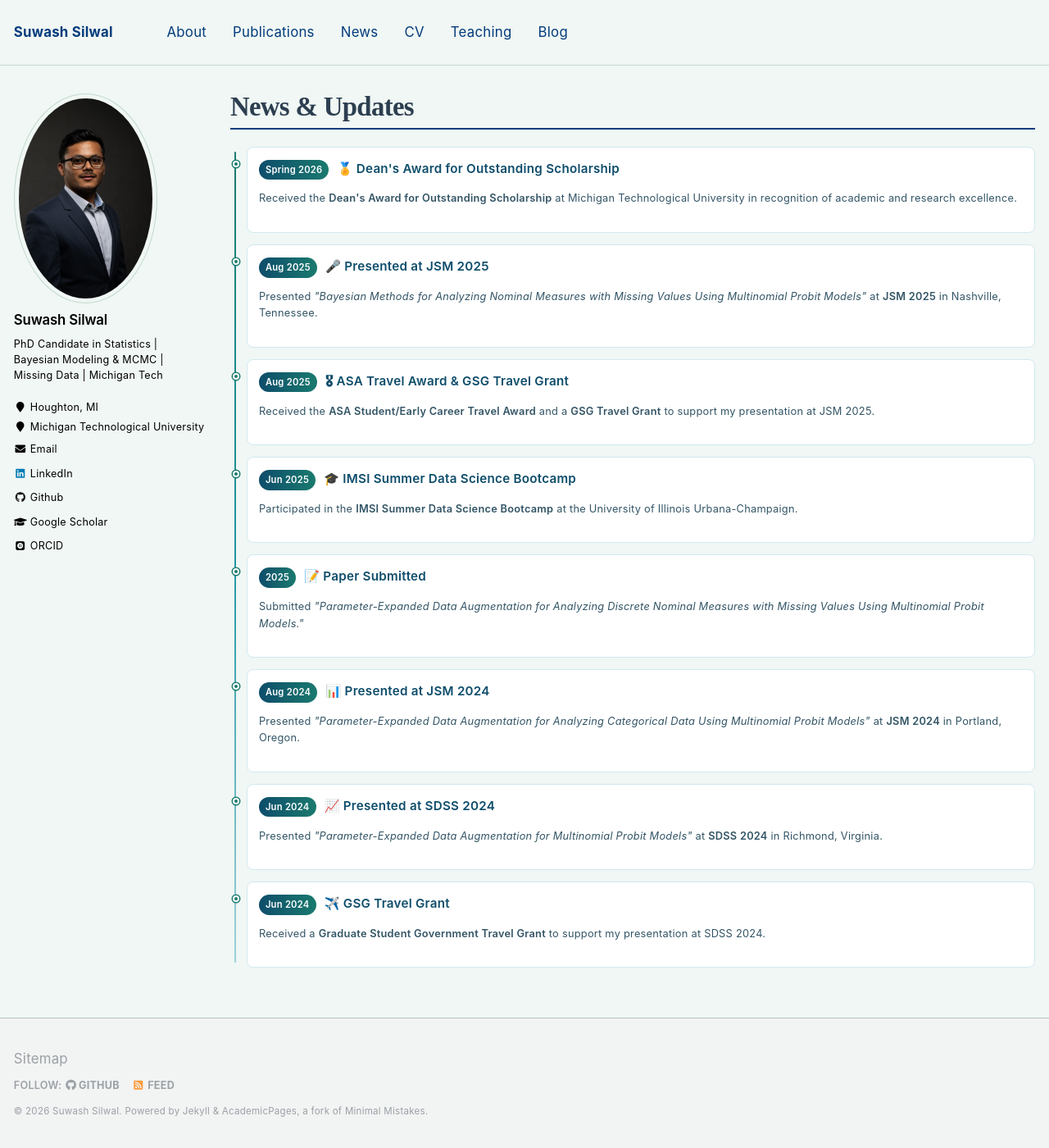
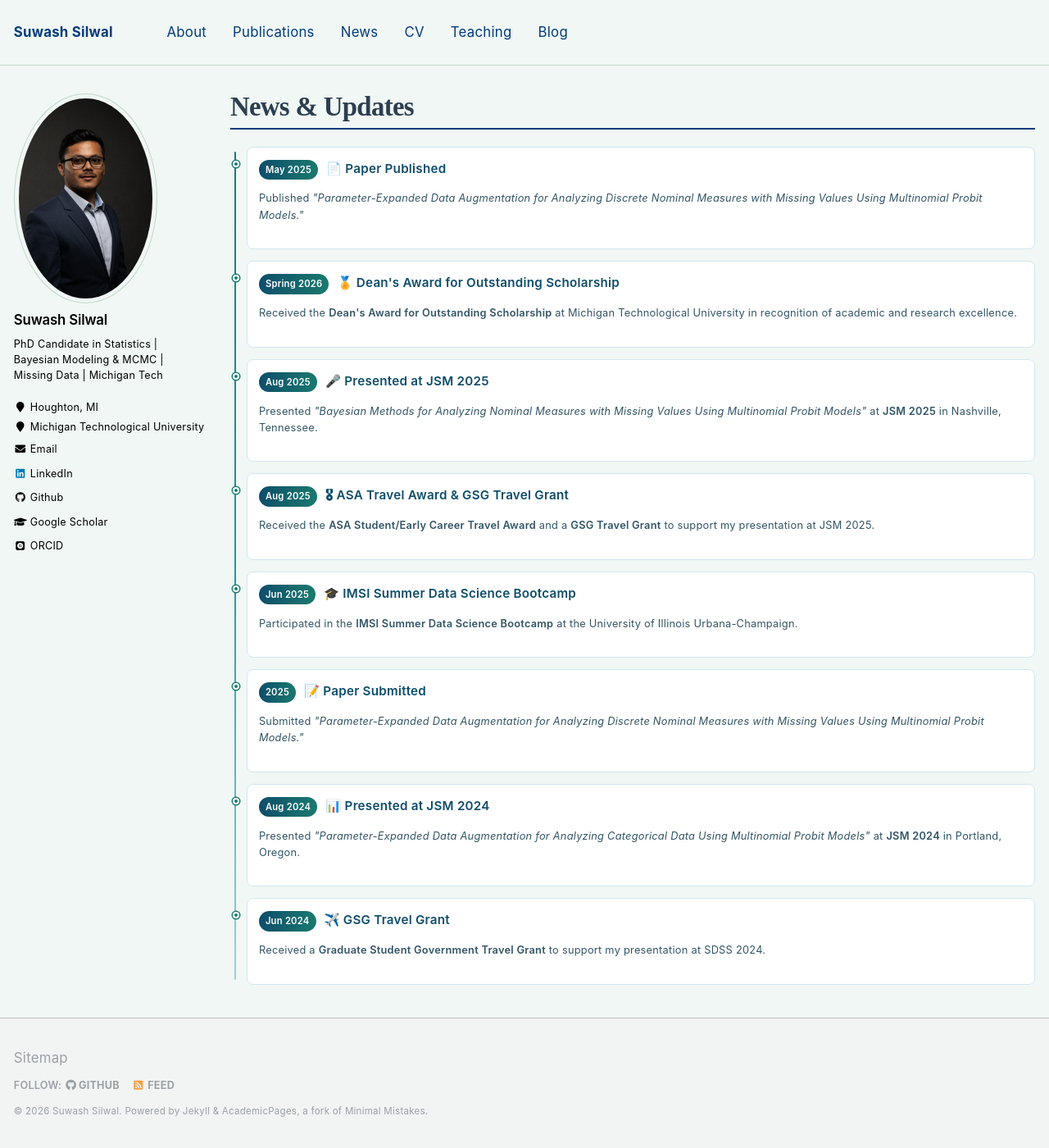
Before and after one commit to ssilwal050/ssilwal050.github.io, a Jekyll site: the page built from _pages/news.md, in a window 1280 px wide and 1400 px high. Shown: the whole window at 82% size. Built offline with Jekyll 4.4.1, drawn with Linux system fonts in a browser that asks for light colours; some web fonts are replaced.

Commit message:
Add paper publication May 2025

```diff
--- a/_pages/news.md
+++ b/_pages/news.md
@@ -78,6 +78,14 @@ author_profile: true
 
   <div class="tl-item">
     <div class="tl-header">
+      <span class="tl-date">May 2025</span>
+      <span class="tl-title">📄 Paper Published</span>
+    </div>
+    <p class="tl-body">Published <em>"Parameter-Expanded Data Augmentation for Analyzing Discrete Nominal Measures with Missing Values Using Multinomial Probit Models."</em></p>
+  </div>
+
+  <div class="tl-item">
+    <div class="tl-header">
       <span class="tl-date">Spring 2026</span>
       <span class="tl-title">🏅 Dean's Award for Outstanding Scholarship</span>
     </div>
@@ -127,14 +135,6 @@ author_profile: true
   <div class="tl-item">
     <div class="tl-header">
       <span class="tl-date">Jun 2024</span>
-      <span class="tl-title">📈 Presented at SDSS 2024</span>
-    </div>
-    <p class="tl-body">Presented <em>"Parameter-Expanded Data Augmentation for Multinomial Probit Models"</em> at <strong>SDSS 2024</strong> in Richmond, Virginia.</p>
-  </div>
-
-  <div class="tl-item">
-    <div class="tl-header">
-      <span class="tl-date">Jun 2024</span>
       <span class="tl-title">✈️ GSG Travel Grant</span>
     </div>
     <p class="tl-body">Received a <strong>Graduate Student Government Travel Grant</strong> to support my presentation at SDSS 2024.</p>
```
